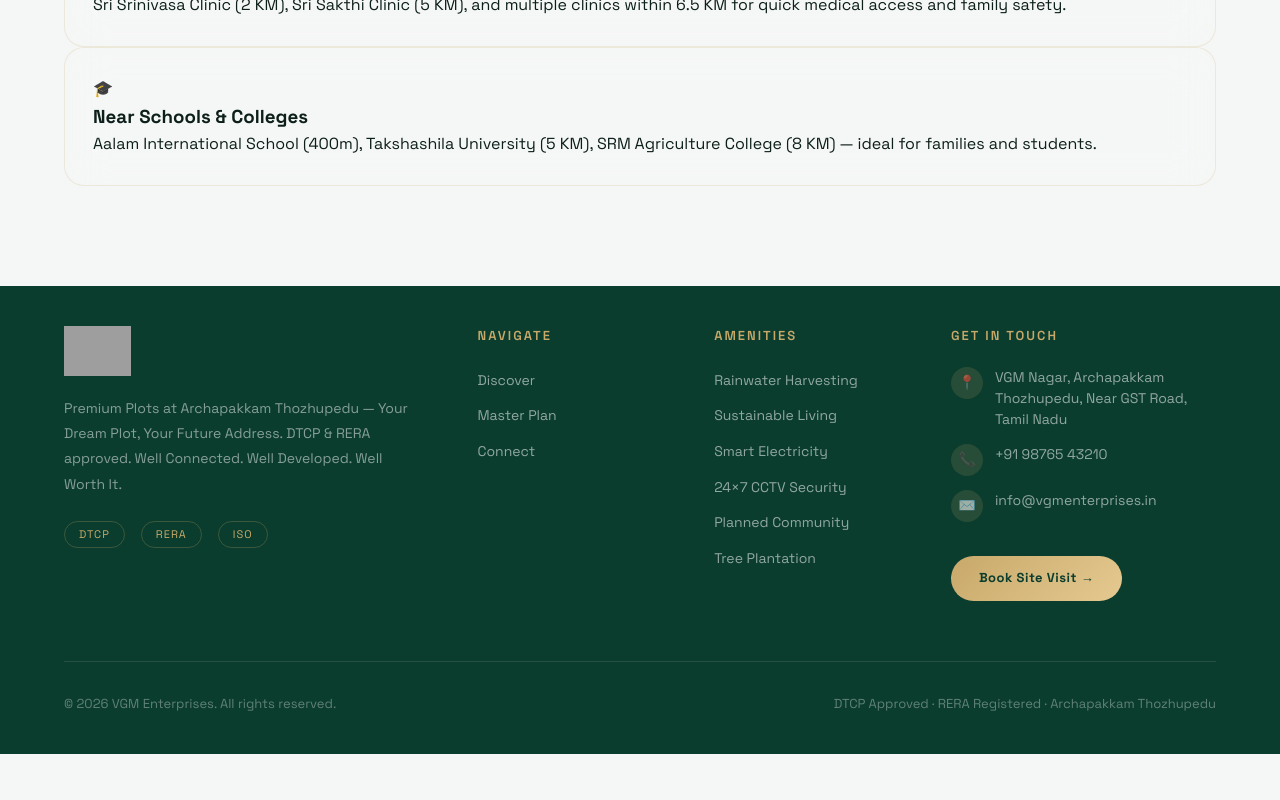
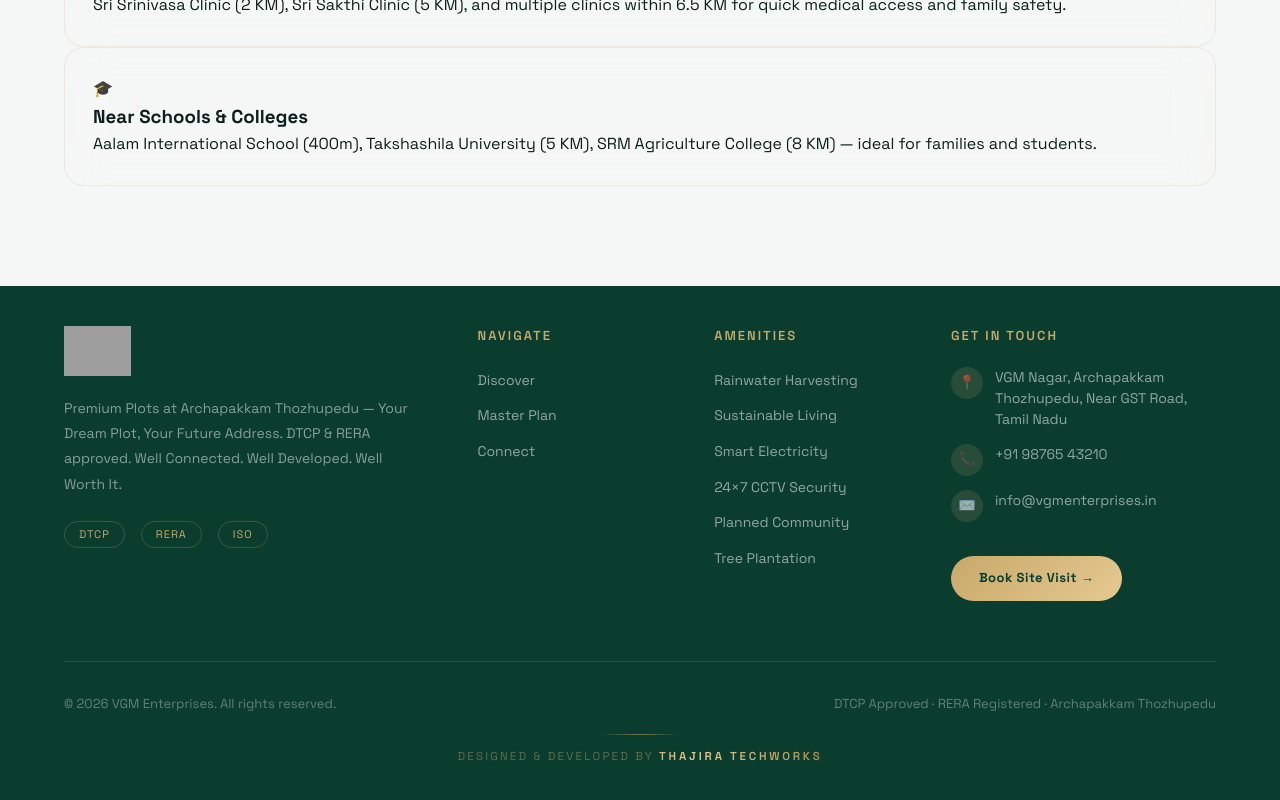
Before and after one commit to sharafath-risvi/vgm-enterprises-website, a React (Vite) app: page /location in a window 1280 px wide. Shown: the part 2219-3019 px from the top of the page. Before the commit the page ends 2973 px from the top, so only its background shows below. Built offline with nearby package versions, Linux system fonts and the light colour scheme; grey boxes are pictures that could not be loaded; a web font is replaced by a local one.

Commit message:
footer updated

```diff
--- a/src/components/Footer.jsx
+++ b/src/components/Footer.jsx
@@ -75,6 +75,15 @@ export default function Footer() {
           <span>© {year} VGM Enterprises. All rights reserved.</span>
           <span>DTCP Approved · RERA Registered · Archapakkam Thozhupedu</span>
         </div>
+
+        {/* Developer credit */}
+        <div className="footer-dev-credit">
+          <div className="footer-dev-divider" aria-hidden="true" />
+          <p className="footer-dev-text">
+            Designed &amp; Developed by{' '}
+            <span className="footer-dev-name">Thajira Techworks</span>
+          </p>
+        </div>
       </div>
     </footer>
   );
--- a/src/index.css
+++ b/src/index.css
@@ -707,6 +707,80 @@ body.sls-nav-hidden .navbar {
   .footer-bottom { flex-direction: column; text-align: center; }
 }
 
+/* ── Developer Credit ──────────────────────────────────────── */
+@keyframes dev-credit-shimmer {
+  0%   { background-position: -200% center; }
+  100% { background-position:  200% center; }
+}
+
+.footer-dev-credit {
+  padding-top: 20px;
+  display: flex;
+  flex-direction: column;
+  align-items: center;
+  gap: 12px;
+}
+
+.footer-dev-divider {
+  width: 80px;
+  height: 1px;
+  background: linear-gradient(
+    90deg,
+    transparent 0%,
+    rgba(200, 169, 106, 0.55) 50%,
+    transparent 100%
+  );
+  border-radius: 1px;
+}
+
+.footer-dev-text {
+  font-family: var(--font-sans);
+  font-size: 11.5px;
+  font-weight: 400;
+  letter-spacing: 2.2px;
+  text-transform: uppercase;
+  color: rgba(200, 169, 106, 0.45);
+  text-align: center;
+  transition: color 0.4s ease, text-shadow 0.4s ease;
+  user-select: none;
+}
+
+.footer-dev-name {
+  font-weight: 600;
+  letter-spacing: 2.8px;
+  background: linear-gradient(
+    90deg,
+    var(--gold-dark)  0%,
+    var(--gold)       35%,
+    var(--gold-light) 55%,
+    var(--gold)       75%,
+    var(--gold-dark)  100%
+  );
+  background-size: 200% auto;
+  -webkit-background-clip: text;
+  background-clip: text;
+  -webkit-text-fill-color: transparent;
+  animation: dev-credit-shimmer 5s linear infinite;
+  transition: filter 0.4s ease;
+}
+
+/* Hover glow on the whole credit block */
+.footer-dev-credit:hover .footer-dev-text {
+  color: rgba(200, 169, 106, 0.75);
+}
+.footer-dev-credit:hover .footer-dev-name {
+  filter: drop-shadow(0 0 8px rgba(200, 169, 106, 0.55));
+  animation-duration: 2s;
+}
+.footer-dev-credit:hover .footer-dev-divider {
+  background: linear-gradient(
+    90deg,
+    transparent 0%,
+    rgba(200, 169, 106, 0.85) 50%,
+    transparent 100%
+  );
+}
+
 /* ============================================================
    PAGE TRANSITION
    ============================================================ */
```
